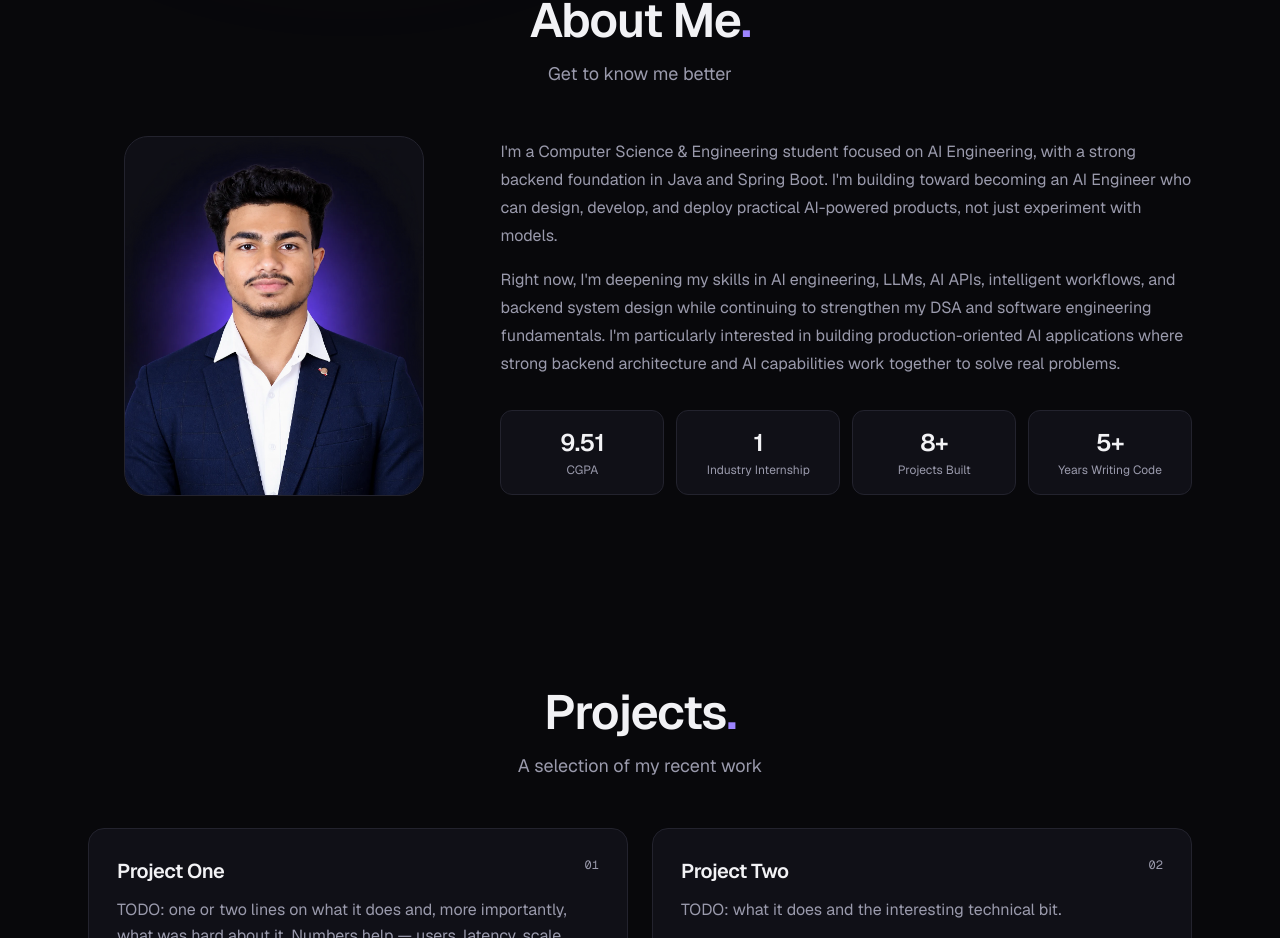
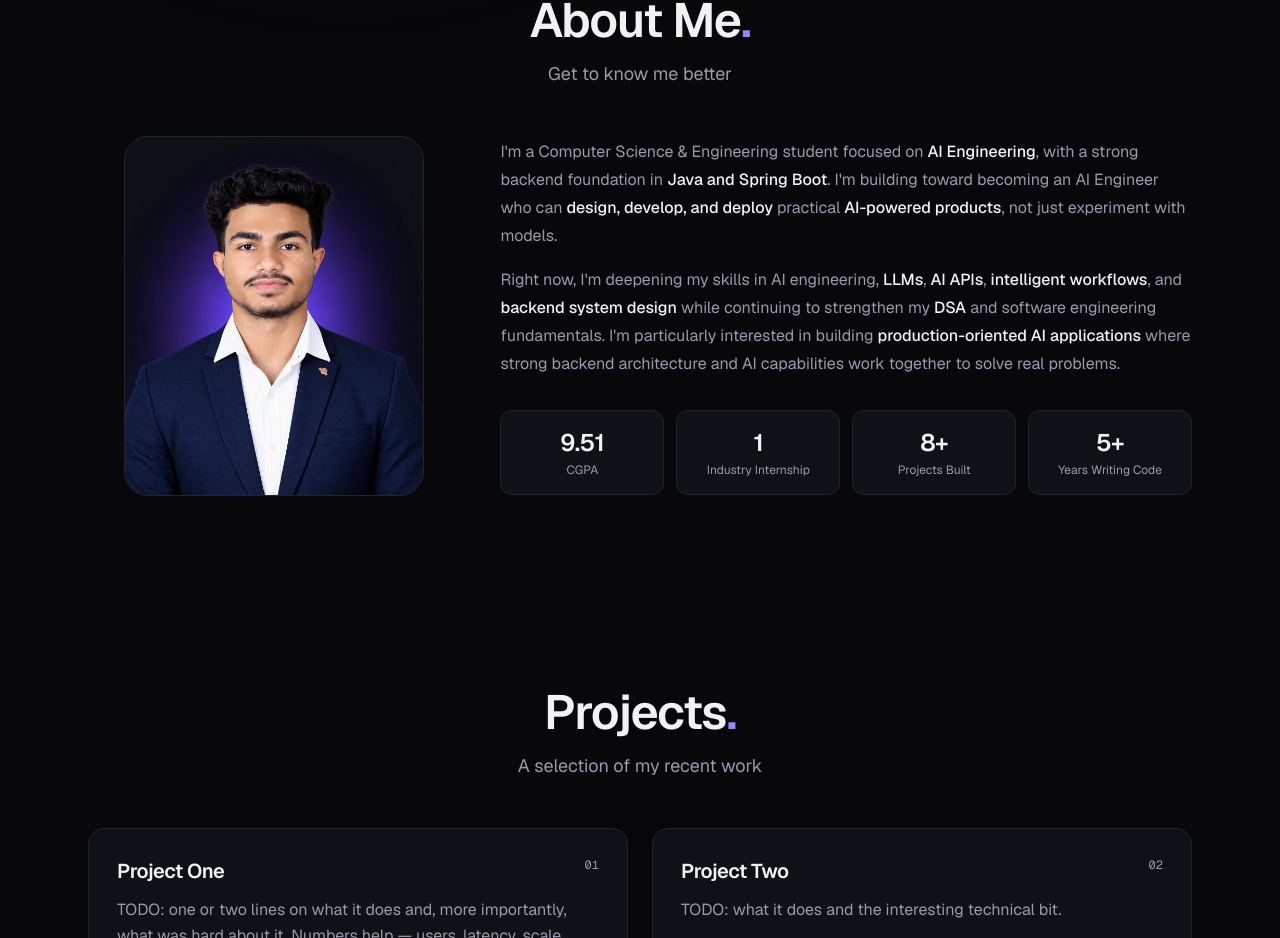
Before and after one commit to SR-Pradhan/Portfolio, a Next.js app in the folder frontend/: page / in a window 1280 px wide. Shown: the part 900-1838 px from the top of the page. Built offline with nearby package versions, Linux system fonts and the light colour scheme; no server answers.

Commit message:
Highlight key phrases in About paragraphs

```diff
--- /dev/null
+++ b/frontend/src/components/Highlighted.tsx
@@ -0,0 +1,48 @@
+import { Fragment } from "react";
+
+/** Longest first, so "AI APIs" wins over a bare "AI" that overlaps it. */
+function byLengthDesc(a: string, b: string) {
+  return b.length - a.length;
+}
+
+function escapeRegex(s: string) {
+  return s.replace(/[.*+?^${}()|[\]\\]/g, "\\$&");
+}
+
+/**
+ * Renders `text` with any occurrence of `phrases` lifted out of the muted body
+ * colour into full foreground weight — so a skim-reader picks up the key terms
+ * without the paragraph turning into a ransom note.
+ *
+ * Phrases are matched case-sensitively and literally, not as regex.
+ */
+export default function Highlighted({
+  text,
+  phrases,
+}: {
+  text: string;
+  phrases?: string[];
+}) {
+  if (!phrases?.length) return <>{text}</>;
+
+  const pattern = new RegExp(
+    `(${[...phrases].sort(byLengthDesc).map(escapeRegex).join("|")})`,
+    "g",
+  );
+  const parts = text.split(pattern);
+  const marked = new Set(phrases);
+
+  return (
+    <>
+      {parts.map((part, i) =>
+        marked.has(part) ? (
+          <strong key={i} className="font-medium text-foreground">
+            {part}
+          </strong>
+        ) : (
+          <Fragment key={i}>{part}</Fragment>
+        ),
+      )}
+    </>
+  );
+}
--- a/frontend/src/components/sections/About.tsx
+++ b/frontend/src/components/sections/About.tsx
@@ -1,5 +1,6 @@
 import Image from "next/image";
 import { about, site } from "@/data/site";
+import Highlighted from "../Highlighted";
 import Reveal from "../Reveal";
 import Section from "../Section";
 
@@ -23,8 +24,12 @@ export default function About() {
         </Reveal>
 
         <Reveal delay={0.1}>
-          <p className="leading-7 text-muted">{about.intro}</p>
-          <p className="mt-4 leading-7 text-muted">{about.body}</p>
+          <p className="leading-7 text-muted">
+            <Highlighted text={about.intro} phrases={about.highlights} />
+          </p>
+          <p className="mt-4 leading-7 text-muted">
+            <Highlighted text={about.body} phrases={about.highlights} />
+          </p>
 
           <dl className="mt-8 grid grid-cols-2 gap-3 sm:grid-cols-4">
             {about.stats.map((s) => (
--- a/frontend/src/data/site.ts
+++ b/frontend/src/data/site.ts
@@ -49,6 +49,23 @@ export const about = {
   intro:
     "I'm a Computer Science & Engineering student focused on AI Engineering, with a strong backend foundation in Java and Spring Boot. I'm building toward becoming an AI Engineer who can design, develop, and deploy practical AI-powered products, not just experiment with models.",
   body: "Right now, I'm deepening my skills in AI engineering, LLMs, AI APIs, intelligent workflows, and backend system design while continuing to strengthen my DSA and software engineering fundamentals. I'm particularly interested in building production-oriented AI applications where strong backend architecture and AI capabilities work together to solve real problems.",
+  /**
+   * Phrases lifted out of the muted body text into full foreground weight,
+   * so the paragraphs stay scannable. Matched literally and case-sensitively.
+   * Keep this short — highlighting everything highlights nothing.
+   */
+  highlights: [
+    "AI Engineering",
+    "Java and Spring Boot",
+    "design, develop, and deploy",
+    "AI-powered products",
+    "LLMs",
+    "AI APIs",
+    "intelligent workflows",
+    "backend system design",
+    "DSA",
+    "production-oriented AI applications",
+  ],
   stats: [
     { value: "9.51", label: "CGPA" },
     { value: "1", label: "Industry Internship" },
```
